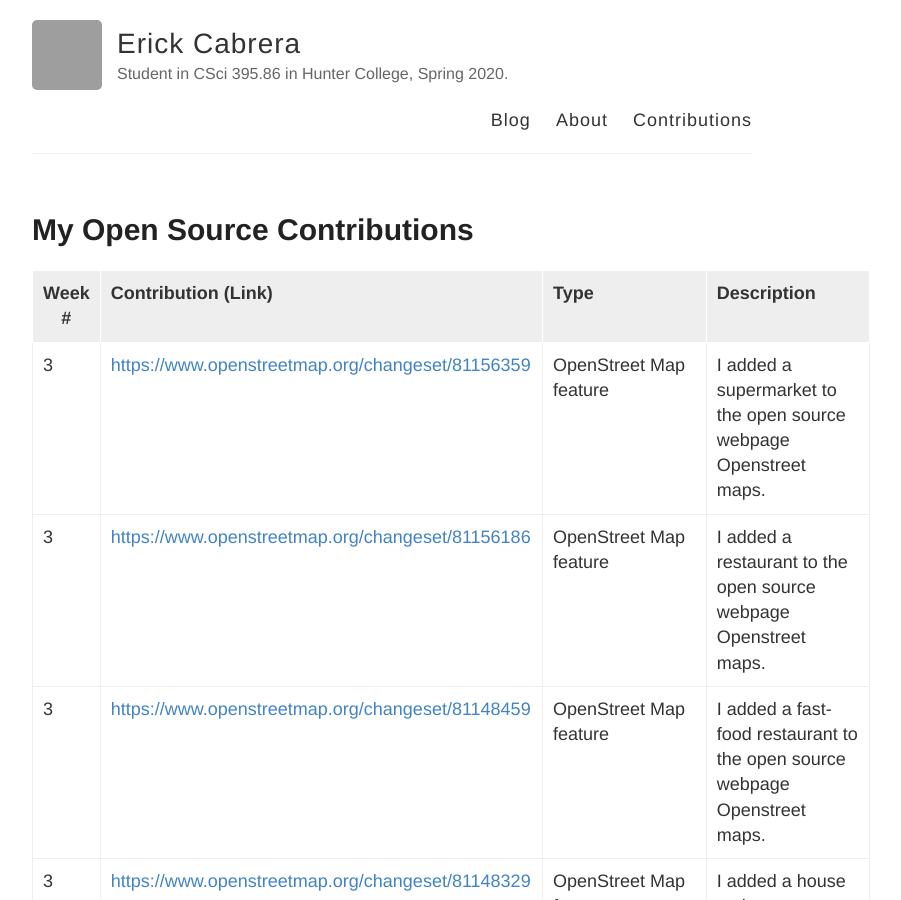
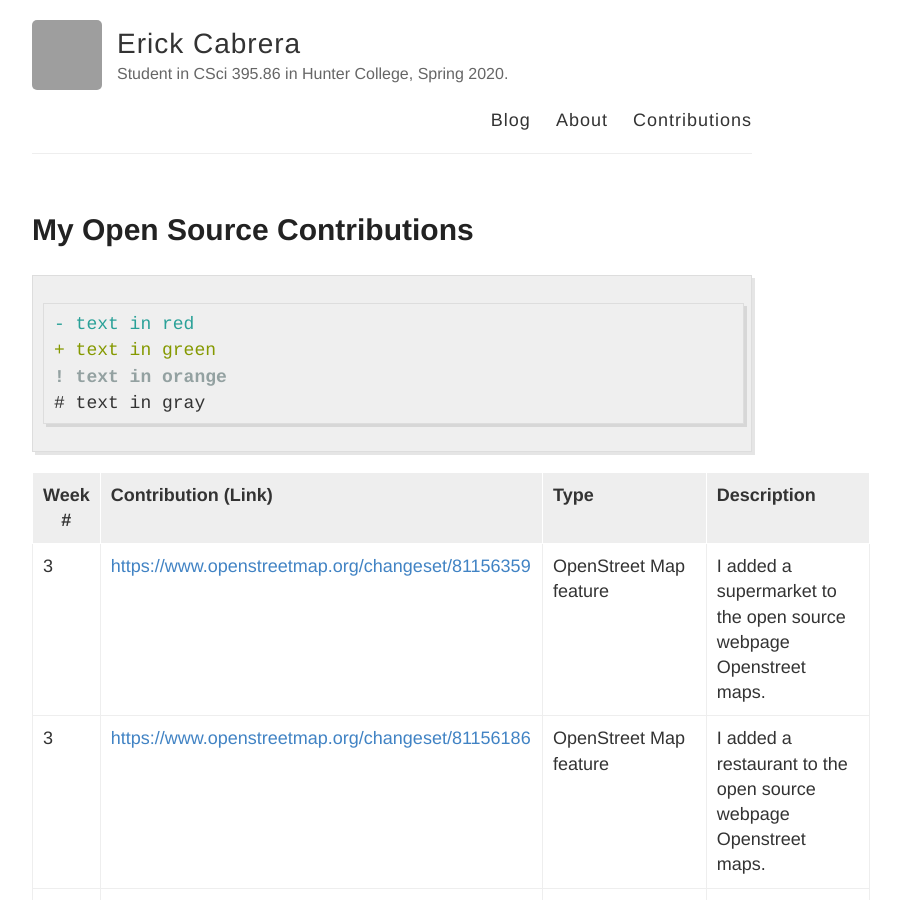
Before and after one commit to hunter-college-ossd-spr-2020/MarceloDamian-weekly, a Jekyll site: the page built from contributions.md, in a window 1280 px wide and 900 px high. Shown: the whole window, without its empty margins (248-1149 px from the left). Built offline with Jekyll 4.4.1, drawn with Linux system fonts in a browser that asks for light colours; grey boxes are pictures that could not be loaded.

Commit message:
Update contributions.md

````diff
--- a/contributions.md
+++ b/contributions.md
@@ -16,6 +16,18 @@ Replace the first row below with your contribution and add new ones below it
 following the same syntax.
 
 -->
+
+
+
+
+```diff
+- text in red
++ text in green
+! text in orange
+# text in gray
+```
+
+
 
 | Week #       | Contribution (Link)  | Type  | Description |
 |---|:---|:---|:---|
````
